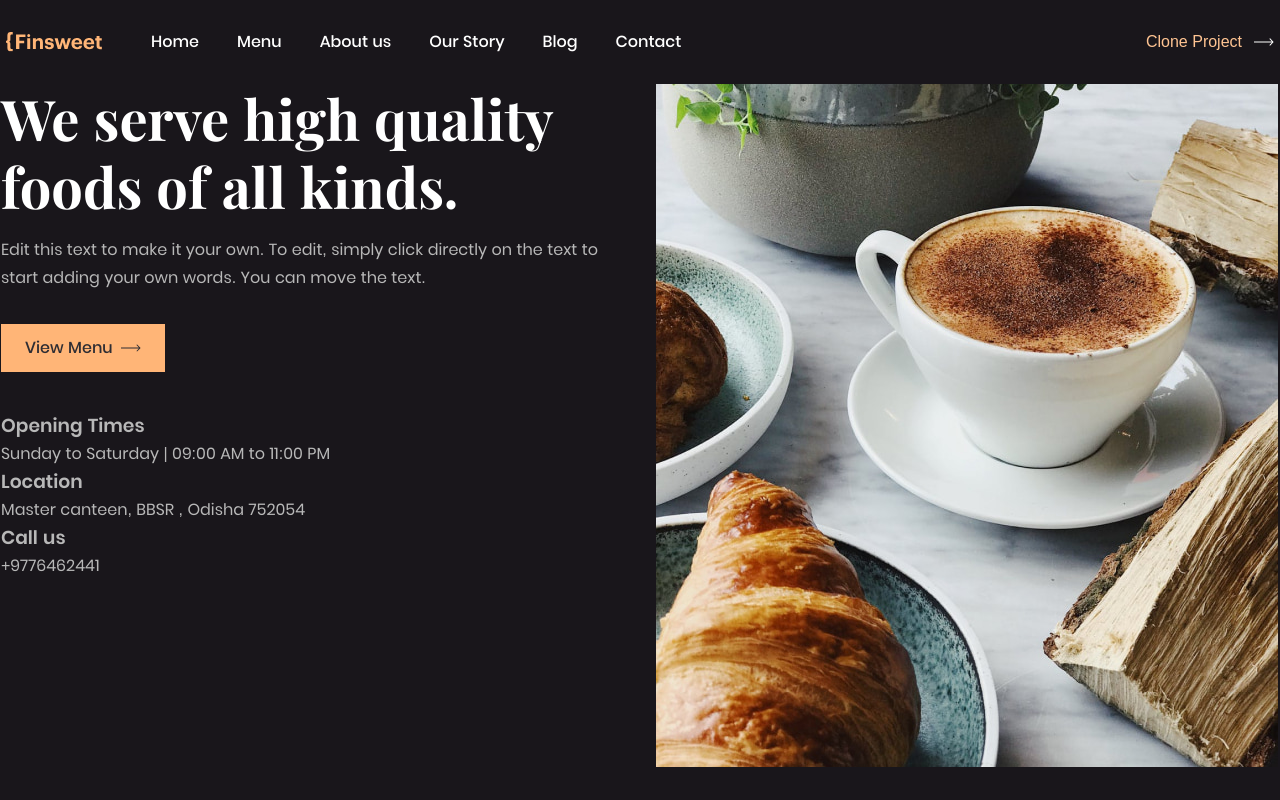
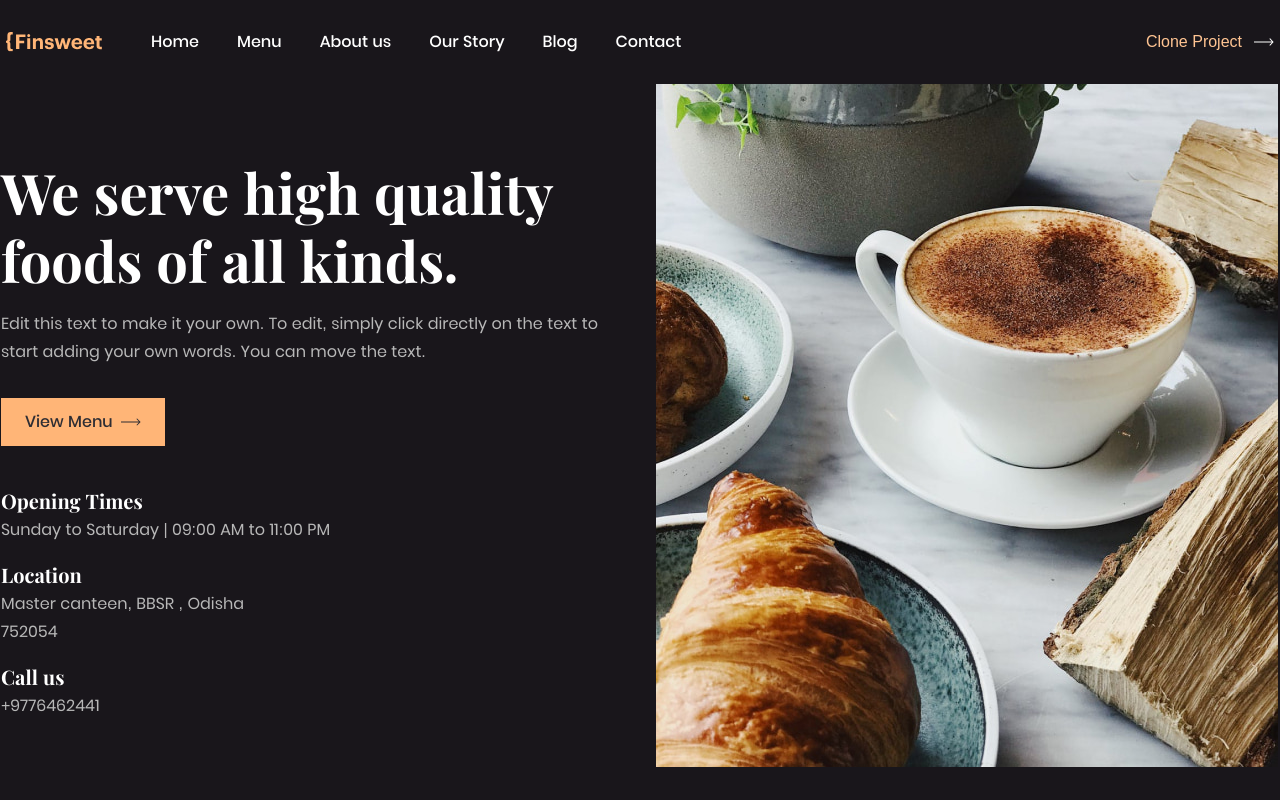
Before and after one commit to gr-sv/Finsweet, a React (Create React App) app: page / in a window 1280 px wide. Shown: the top 800 px of the page. Built offline with nearby package versions, Linux system fonts and the light colour scheme.

Commit message:
Add classNames, styles for section promo

```diff
--- a/src/Pages/HomePage/homePage.jsx
+++ b/src/Pages/HomePage/homePage.jsx
@@ -23,18 +23,18 @@ function HomePage () {
 							<Link className={`${s.orangeBtnLink} ${s.promo__link}`} to="/menu">View Menu</Link>
 
 							<div className={s.time}>
-								<h3>Opening Times</h3>
-								<p>Sunday to Saturday | 09:00 AM to 11:00 PM</p>
+								<h3 className={s.time__title}>Opening Times</h3>
+								<p className={s.time__text}>Sunday to Saturday | 09:00 AM to 11:00 PM</p>
 							</div>
 
 							<div className={s.place}>
-								<h3>Location</h3>
-								<p>Master canteen, BBSR , Odisha 752054</p>
+								<h3 className={s.place__title}>Location</h3>
+								<p className={s.place__text}>Master canteen, BBSR , Odisha 752054</p>
 							</div>
 
-							<div className={s.telephone}>
-								<h3>Call us</h3>
-								<p>+9776462441</p>
+							<div className={s.callUs}>
+								<h3 className={s.callUs__title}>Call us</h3>
+								<a className={s.callUs__link} href='tel:+9776462441'>+9776462441</a>
 							</div>
 						</div>
 						<Image
--- a/src/Pages/HomePage/homePage.module.scss
+++ b/src/Pages/HomePage/homePage.module.scss
@@ -6,6 +6,10 @@
 	display: grid;
 	grid-template-columns: repeat(2, 1fr);
 	column-gap: 32px;
+}
+
+.textWrapper {
+	margin-top: 74px;
 }
 
 .promo__intro {
@@ -47,3 +51,26 @@
 .promo__link {
 	margin-bottom: 40px;
 }
+
+.time,
+.place {
+	margin-bottom: 16px;
+}
+
+.time__title,
+.place__title,
+.callUs__title {
+	font-family: 'Playfair Display';
+	font-weight: 700;
+	font-size: 20px;
+	line-height: 30px;
+	color: var(--white);
+}
+
+.place {
+	width: 300px;
+}
+
+.callUs__link {
+	color: var(--text);
+}
--- a/src/index.scss
+++ b/src/index.scss
@@ -95,6 +95,7 @@ body {
 	min-width: 100vw;
 	overflow-x: hidden;
 	font-family: 'Poppins', 'Arial', sans-serif;
+	font-weight: 400;
 	font-size: 16px;
 	line-height: 28px;
 }
```
